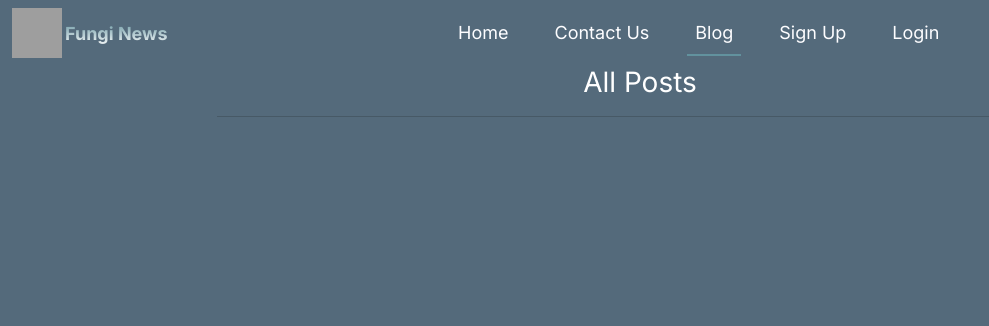
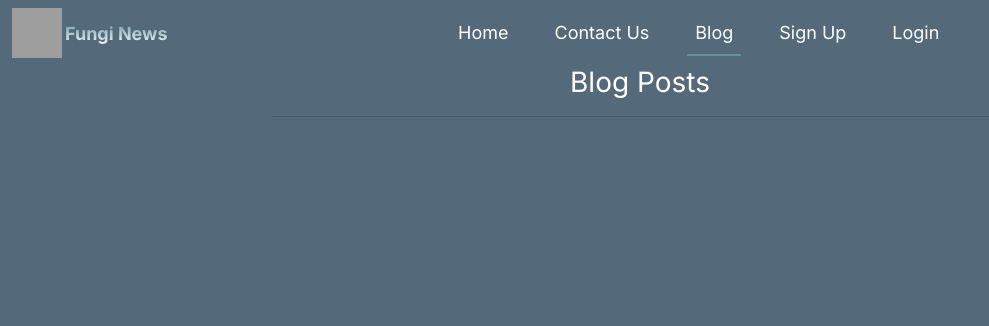
Before and after one commit to Maya-Claveau/pp4-fungi-news, a Django app: page /all_posts in a window 1280 px wide. Shown: the top 326 px of the page, without its empty margins (0-989 px from the left). Run offline with Django 3.2, Linux system fonts and the light colour scheme; data that the repository does not hold is empty; some libraries are stand-ins or nearby versions; grey boxes are pictures that could not be loaded.

Commit message:
Remove overflow on Blog post page

```diff
--- a/templates/all_posts.html
+++ b/templates/all_posts.html
@@ -3,10 +3,12 @@
 {% load static %}
 
 {% block header %}
-<div class="row">
-    <div class="col-8 offset-2">
-        <h3 class="text-center text-white">All Posts</h3>
-        <hr>
+<div class="container">
+    <div class="row">
+        <div class="col-8 offset-2">
+            <h3 class="text-center text-white">Blog Posts</h3>
+            <hr>
+        </div>
     </div>
 </div>
 {% endblock %}
```
